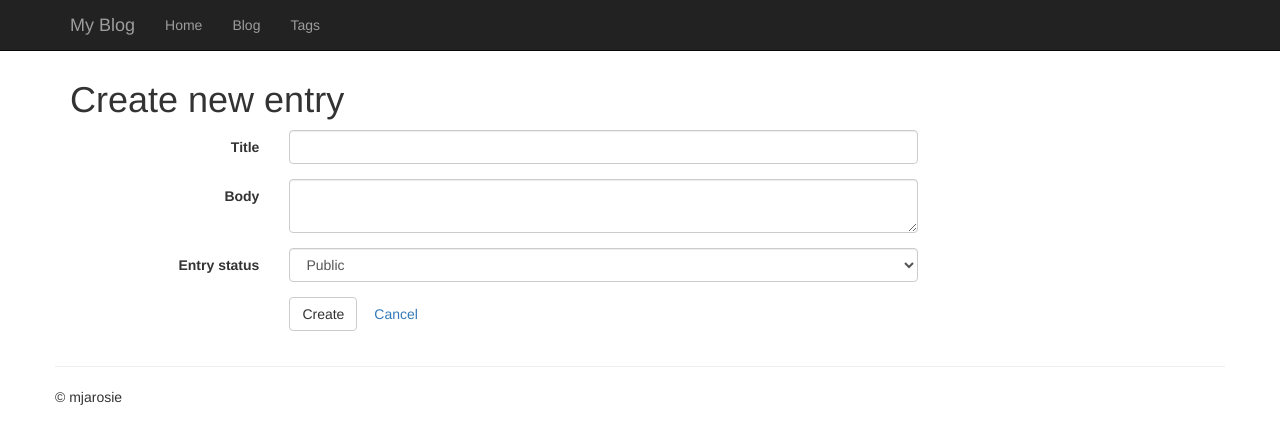
After one commit to mjarosie/flask_blog, a Flask app: page /entries/create/ in a window 1280 px wide. The commit adds this page. Shown: the top 444 px of the page. Run offline with Flask 2, Linux system fonts and the light colour scheme; some libraries are stand-ins or nearby versions.

Commit message:
Added possibility to add new blog entries.

```diff
--- a/entries/blueprint.py
+++ b/entries/blueprint.py
@@ -1,6 +1,7 @@
-from flask import Blueprint, render_template, request
+from flask import Blueprint, redirect, render_template, request, url_for
 from helpers import object_list
 from models import Entry, Tag
+from entries.forms import EntryForm
 
 entries = Blueprint('entries', __name__, template_folder='templates')
 
@@ -8,7 +9,7 @@ entries = Blueprint('entries', __name__, template_folder='templates')
 @entries.route('/')
 def index():
     """List all blog entries ordered by date of creation."""
-    entries = Entry.query.order_by(Entry.created_timestamp.desc())
+    entries = Entry.query.filter(Entry.status == Entry.STATUS_PUBLIC).order_by(Entry.created_timestamp.desc())
     return entry_list('entries/index.html', entries)
 
 
@@ -27,6 +28,21 @@ def tag_detail(slug):
     return entry_list('entries/tag_detail.html', entries, tag=tag)
 
 
+@entries.route('/create/', methods=['GET', 'POST'])
+def create():
+    if request.method == 'POST':
+        form = EntryForm(request.form)
+        if form.validate():
+            from app import db
+            entry = form.save_entry(Entry())
+            db.session.add(entry)
+            db.session.commit()
+            return redirect(url_for('entries.detail', slug=entry.slug))
+    else:  # If GET request received.
+        form = EntryForm()
+    return render_template('entries/create.html', form=form)
+
+
 @entries.route('/<slug>/')
 def detail(slug):
     """Show the given entry."""
@@ -40,5 +56,6 @@ def entry_list(template, query, **context):
     """Filter a given query by 'q' parameter and insert it into given template."""
     search = request.args.get('q')
     if search:
-        query = query.filter(Entry.status == Entry.STATUS_PUBLIC & ((Entry.body.contains(search)) | (Entry.title.contains(search))))
+        query = query.filter(
+            Entry.status == (Entry.body.contains(search)) | (Entry.title.contains(search)))
     return object_list(template, query, **context)
--- /dev/null
+++ b/entries/forms.py
@@ -0,0 +1,22 @@
+import wtforms
+from models import Entry
+
+
+class EntryForm(wtforms.Form):
+    """Form used to create new blog entries."""
+    title = wtforms.StringField('Title')
+    body = wtforms.TextAreaField('Body')
+    status = wtforms.SelectField(
+        'Entry status',
+        choices=(
+            (Entry.STATUS_PUBLIC, 'Public'),
+            (Entry.STATUS_DRAFT, 'Draft')
+        ),
+        coerce=int
+    )
+
+    def save_entry(self, entry):
+        """Populates the given entry with the form data and re-generates the entry's slug based on the new title."""
+        self.populate_obj(entry)
+        entry.generate_slug()
+        return entry
--- /dev/null
+++ b/entries/templates/entries/create.html
@@ -0,0 +1,27 @@
+{% extends "base.html" %}
+
+{% block title %}Create new entry{% endblock %}
+
+{% block content_title%}Create new entry{% endblock %}
+
+{% block content %}
+    <form action="{{ url_for('entries.create') }}" class="form form-horizontal" method="post">
+        <!-- Show label and entry field for each field of form. -->
+        {% for field in form %}
+            <div class="form-group">
+                {{ field.label(class='col-sm-3 control-label') }}
+                <div class="col-sm-9">
+                    {{ field(class='form-control') }}
+                </div>
+            </div>
+        {% endfor %}
+
+        <!-- Show buttons for submitting the form and cancel (then it returns to the main index of blog entries). -->
+        <div class="form-group">
+            <div class="col-sm-offset-3 col-sm-9">
+                <button type="submit" class="btn btn-default">Create</button>
+                <a class="btn" href="{{ url_for('entries.index') }}">Cancel</a>
+            </div>
+        </div>
+    </form>
+{% endblock %}
--- a/templates/homepage.html
+++ b/templates/homepage.html
@@ -5,4 +5,7 @@
 {% block content %}
     <p>Hello, {{ name|default('anonymous', True) }}.</p>
     <div class="col-md-offset-1 col-sm-3">This is the test blog application developed in order to learn using Flask python microframework.</div>
+    <div>
+        <a href="{{ url_for('entries.create') }}">Click to create a new entry</a>
+    </div>
 {% endblock %}
```
